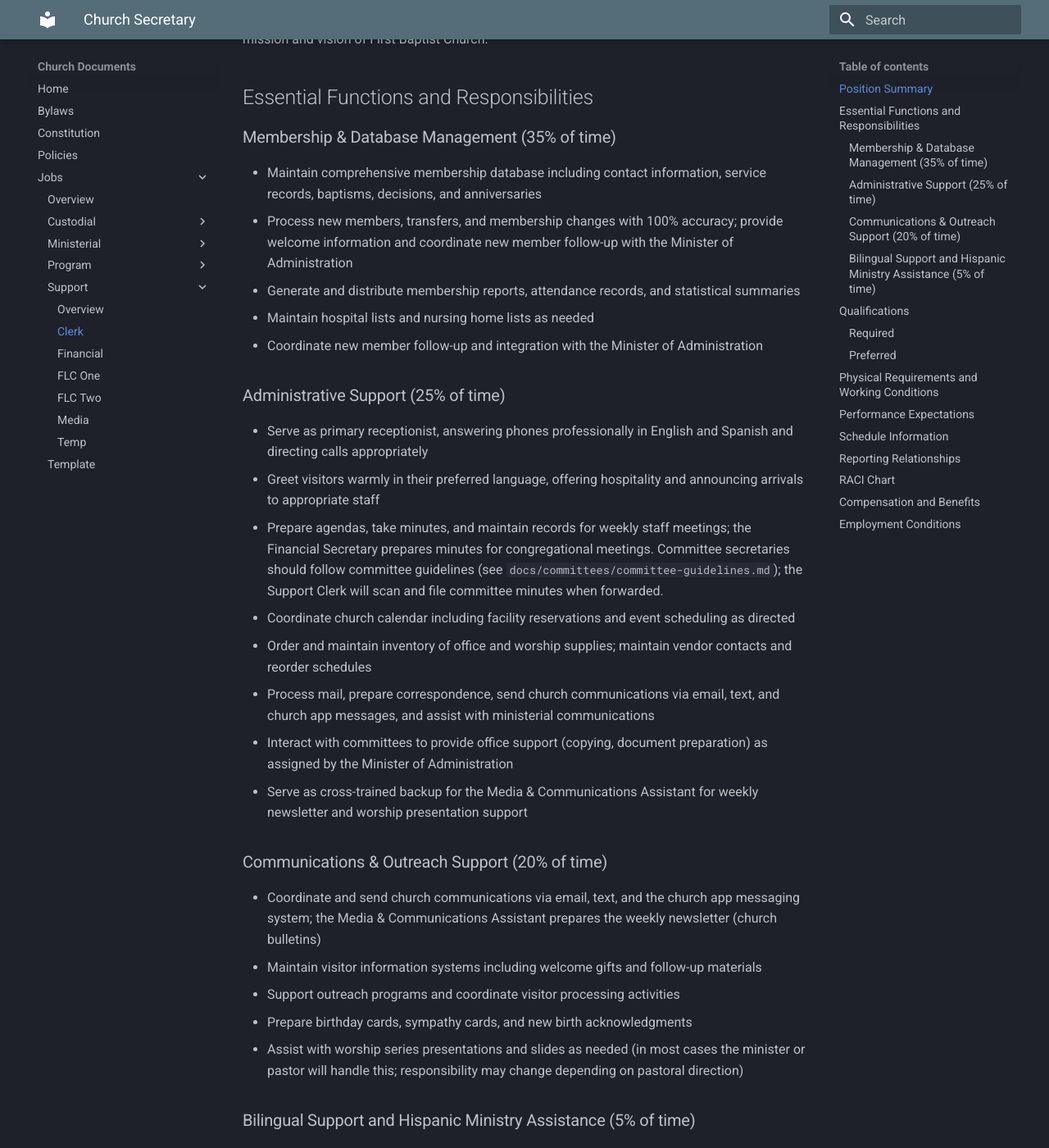
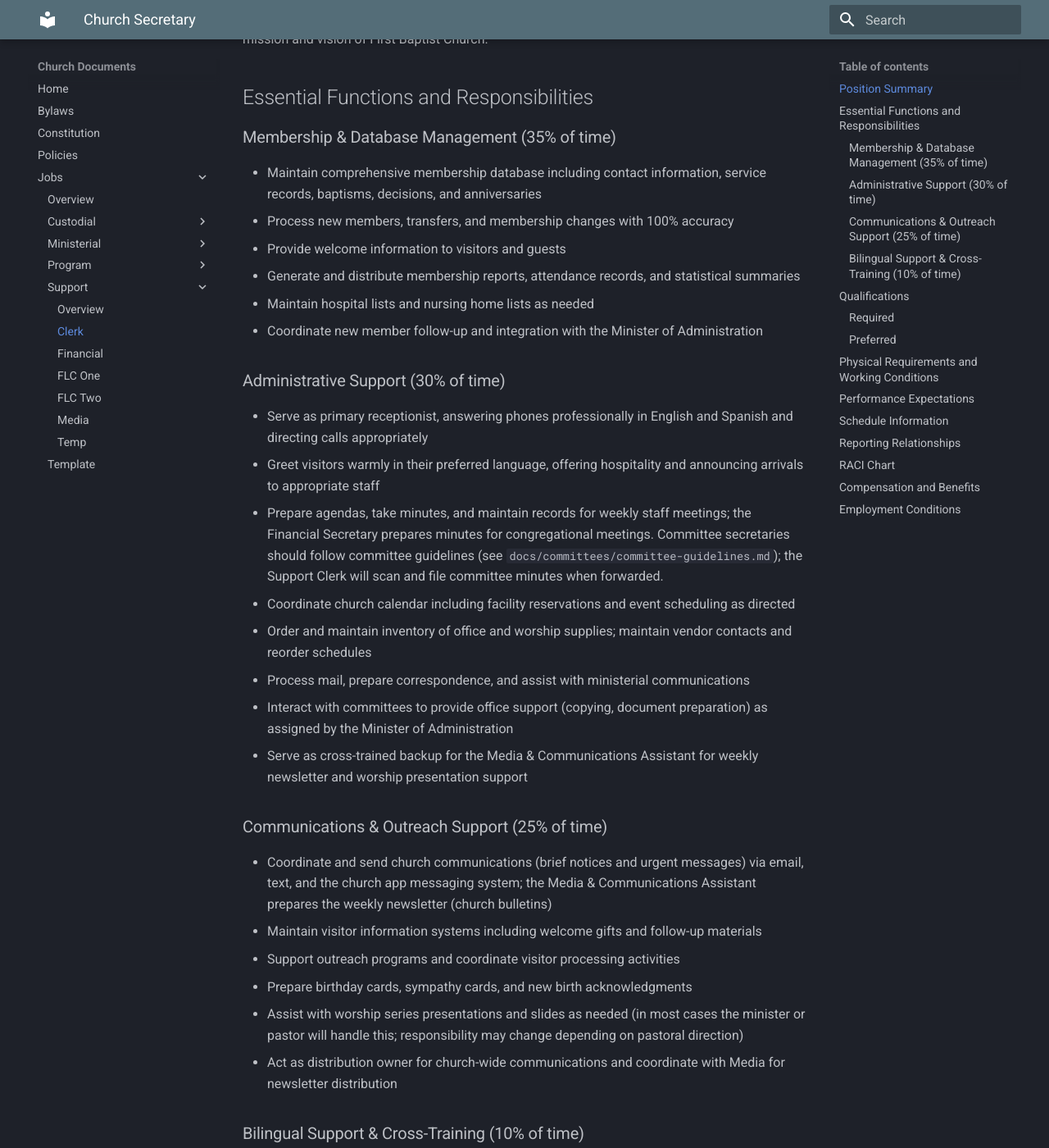
Before and after one commit to fbccana/church-docs, an MkDocs documentation site: the page built from docs/jobs/support/job-support-clerk.md, in a window 1280 px wide and 1400 px high, scrolled down 581 px. Shown: the whole window at 82% size. Built offline with MkDocs 1.6.1 and Material for MkDocs 9.7.7, drawn with Linux system fonts in a browser that asks for light colours; some of the changed text lies outside the part shown.

Commit message:
docs(jobs): consolidate communications, rebalance time allocations (35/30/25/10), add cross-training detail, and fix typo

```diff
--- a/docs/jobs/support/job-support-clerk.md
+++ b/docs/jobs/support/job-support-clerk.md
@@ -19,31 +19,33 @@ Serves as the primary administrative support for pastoral staff and church opera
 ### Membership & Database Management (35% of time)
 
 - Maintain comprehensive membership database including contact information, service records, baptisms, decisions, and anniversaries
-- Process new members, transfers, and membership changes with 100% accuracy; provide welcome information and coordinate new member follow-up with the Minister of Administration
+- Process new members, transfers, and membership changes with 100% accuracy
+- Provide welcome information to visitors and guests
 - Generate and distribute membership reports, attendance records, and statistical summaries
 - Maintain hospital lists and nursing home lists as needed
 - Coordinate new member follow-up and integration with the Minister of Administration
 
-### Administrative Support (25% of time)
+### Administrative Support (30% of time)
 
 - Serve as primary receptionist, answering phones professionally in English and Spanish and directing calls appropriately
 - Greet visitors warmly in their preferred language, offering hospitality and announcing arrivals to appropriate staff
 - Prepare agendas, take minutes, and maintain records for weekly staff meetings; the Financial Secretary prepares minutes for congregational meetings. Committee secretaries should follow committee guidelines (see `docs/committees/committee-guidelines.md`); the Support Clerk will scan and file committee minutes when forwarded.
 - Coordinate church calendar including facility reservations and event scheduling as directed
 - Order and maintain inventory of office and worship supplies; maintain vendor contacts and reorder schedules
-- Process mail, prepare correspondence, send church communications via email, text, and church app messages, and assist with ministerial communications
+- Process mail, prepare correspondence, and assist with ministerial communications
 - Interact with committees to provide office support (copying, document preparation) as assigned by the Minister of Administration
 - Serve as cross-trained backup for the Media & Communications Assistant for weekly newsletter and worship presentation support
 
-### Communications & Outreach Support (20% of time)
+### Communications & Outreach Support (25% of time)
 
-- Coordinate and send church communications via email, text, and the church app messaging system; the Media & Communications Assistant prepares the weekly newsletter (church bulletins)
+- Coordinate and send church communications (brief notices and urgent messages) via email, text, and the church app messaging system; the Media & Communications Assistant prepares the weekly newsletter (church bulletins)
 - Maintain visitor information systems including welcome gifts and follow-up materials
 - Support outreach programs and coordinate visitor processing activities
 - Prepare birthday cards, sympathy cards, and new birth acknowledgments
 - Assist with worship series presentations and slides as needed (in most cases the minister or pastor will handle this; responsibility may change depending on pastoral direction)
+- Act as distribution owner for church-wide communications and coordinate with Media for newsletter distribution
 
-### Bilingual Support and Hispanic Ministry Assistance (5% of time)
+### Bilingual Support & Cross-Training (10% of time)
 
 - Provide backup support to Hispanic Pastor when Media Assistant is unavailable
 - Assist Spanish-speaking members and visitors with basic inquiries and directions
@@ -54,6 +56,7 @@ Serves as the primary administrative support for pastoral staff and church opera
 - Assist with funeral arrangements and bereavement ministry coordination
 - Support Lord's Supper preparation and ministry team coordination
 - Arrange travel for church trips and staff conferences
+- Participate in regular cross-training with Media & Communications to maintain backup readiness and perform scheduled backup duties as assigned
 
 ## Qualifications
 
```
